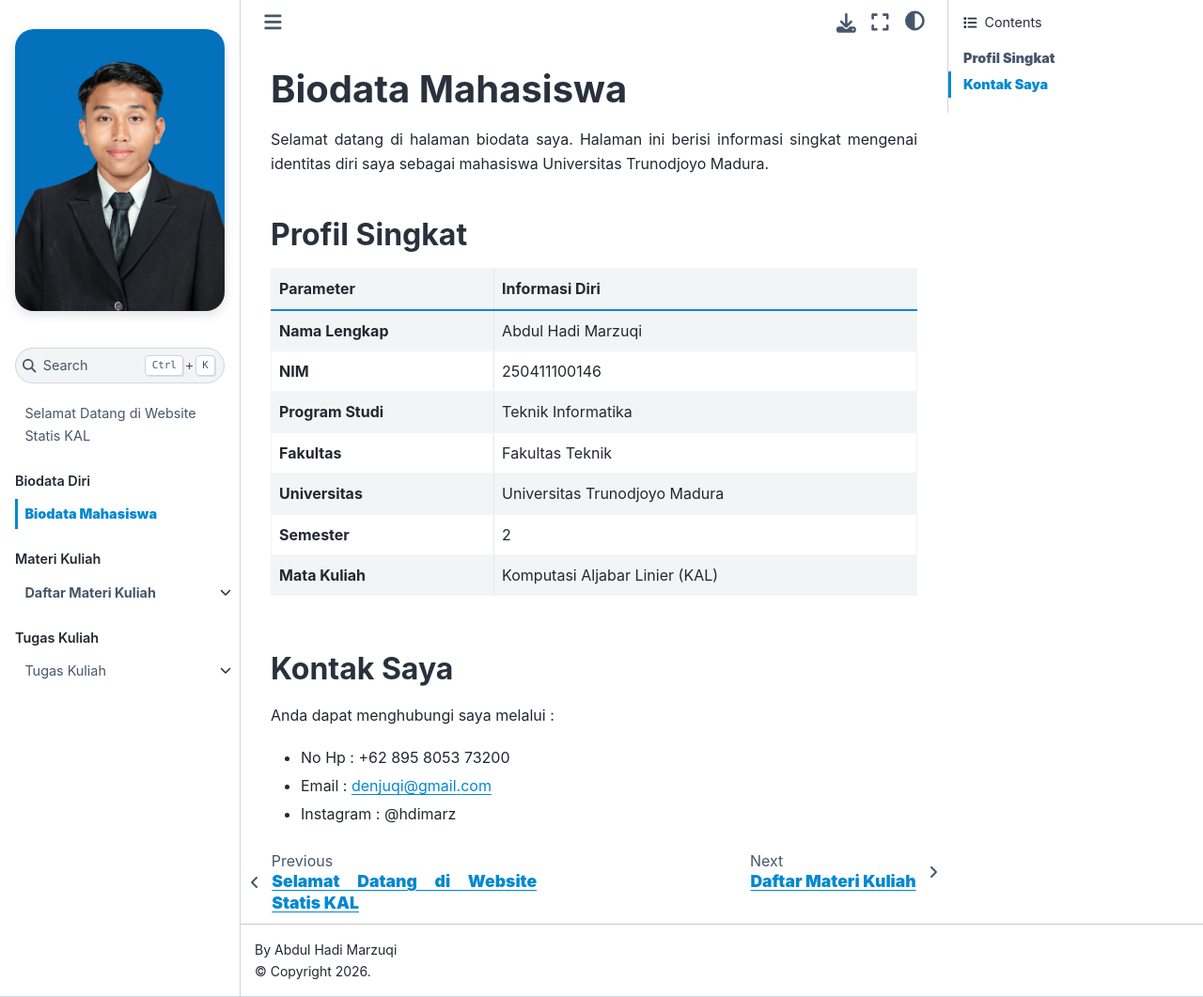
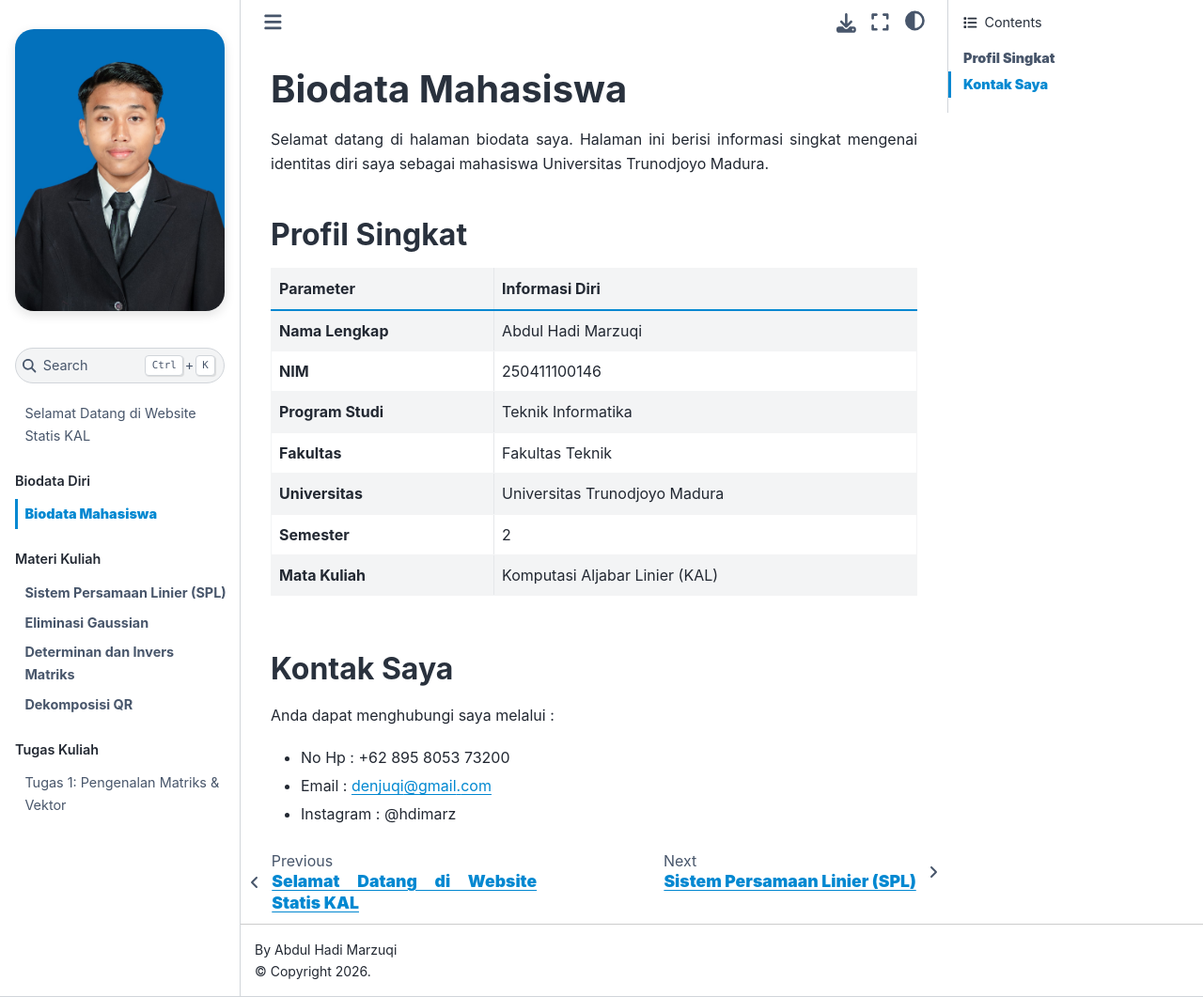
Before and after one commit to DenJuqiMarzuqi/250411100146_KAL, a Jupyter Book: the page built from biodata/index.md, in a window 1280 px wide and 1061 px high. Shown: the whole window at 94% size. Built offline with Jupyter Book 1.0.4 settings and Sphinx 7.4.7 and the Sphinx Book theme 1.1.4, drawn with Linux system fonts in a browser that asks for light colours; pages that are not in the unit, such as notebooks, are missing from menus.

Commit message:
Flatten TOC structure and exclude unused index files

```diff
--- a/_config.yml
+++ b/_config.yml
@@ -15,3 +15,8 @@ html:
   comments:
     hypothesis: false
     utterances: false
+
+# Build settings
+exclude_patterns:
+  - materi/index.md
+  - tugas/index.md
--- a/_toc.yml
+++ b/_toc.yml
@@ -7,15 +7,10 @@ parts:
       - file: biodata/index
   - caption: Materi Kuliah
     chapters:
-      - file: materi/index
-        sections:
-          - file: materi/spl
-          - file: materi/eliminasi_gaussian
-          - file: materi/determinan_invers
-          - file: materi/dekomposisi_qr
-          - file: materi/notebook_contoh
+      - file: materi/spl
+      - file: materi/eliminasi_gaussian
+      - file: materi/determinan_invers
+      - file: materi/dekomposisi_qr
   - caption: Tugas Kuliah
     chapters:
-      - file: tugas/index
-        sections:
-          - file: tugas/tugas_1
+      - file: tugas/tugas_1
```
Also changed, not shown: 1 other file.
